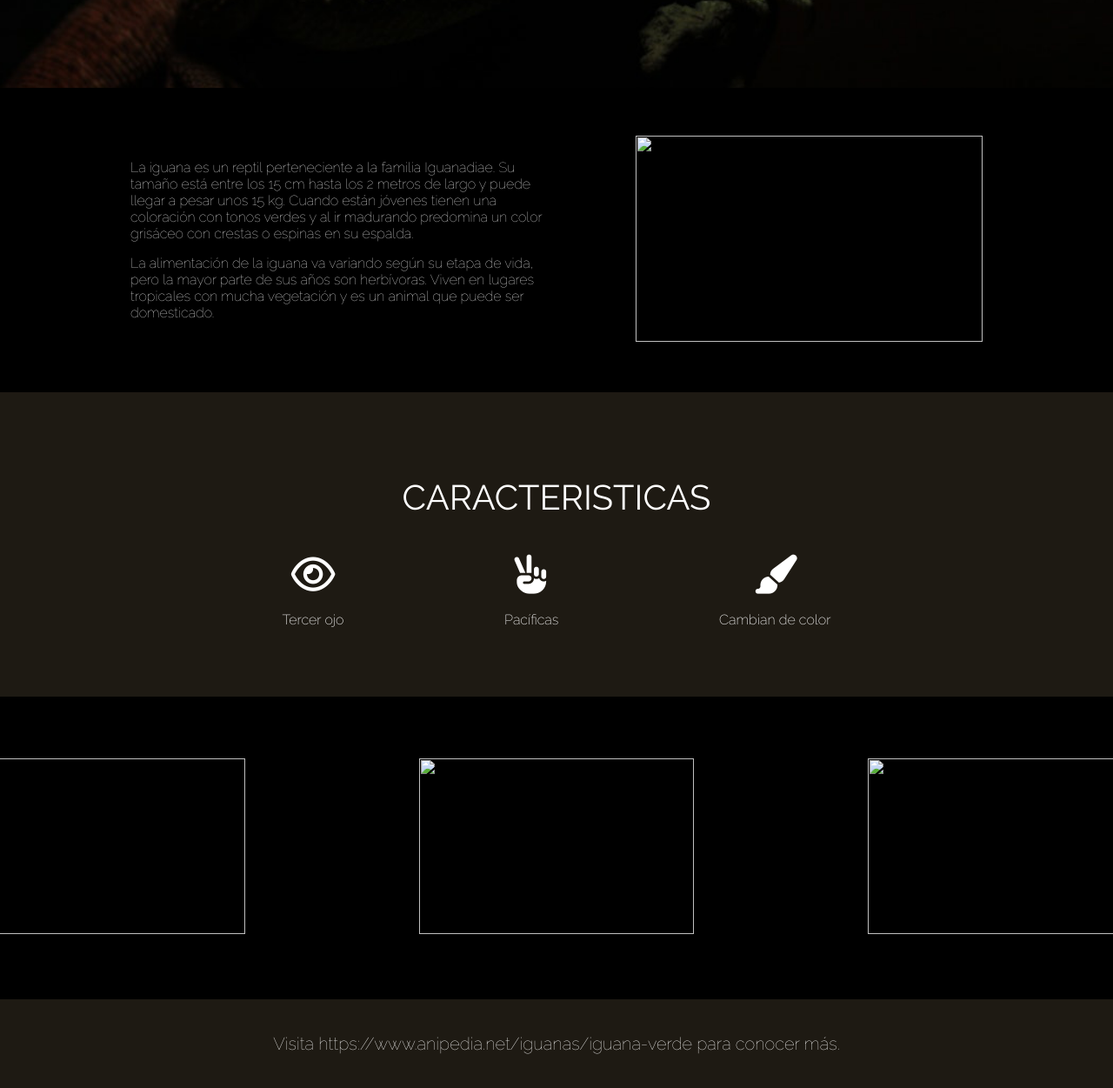
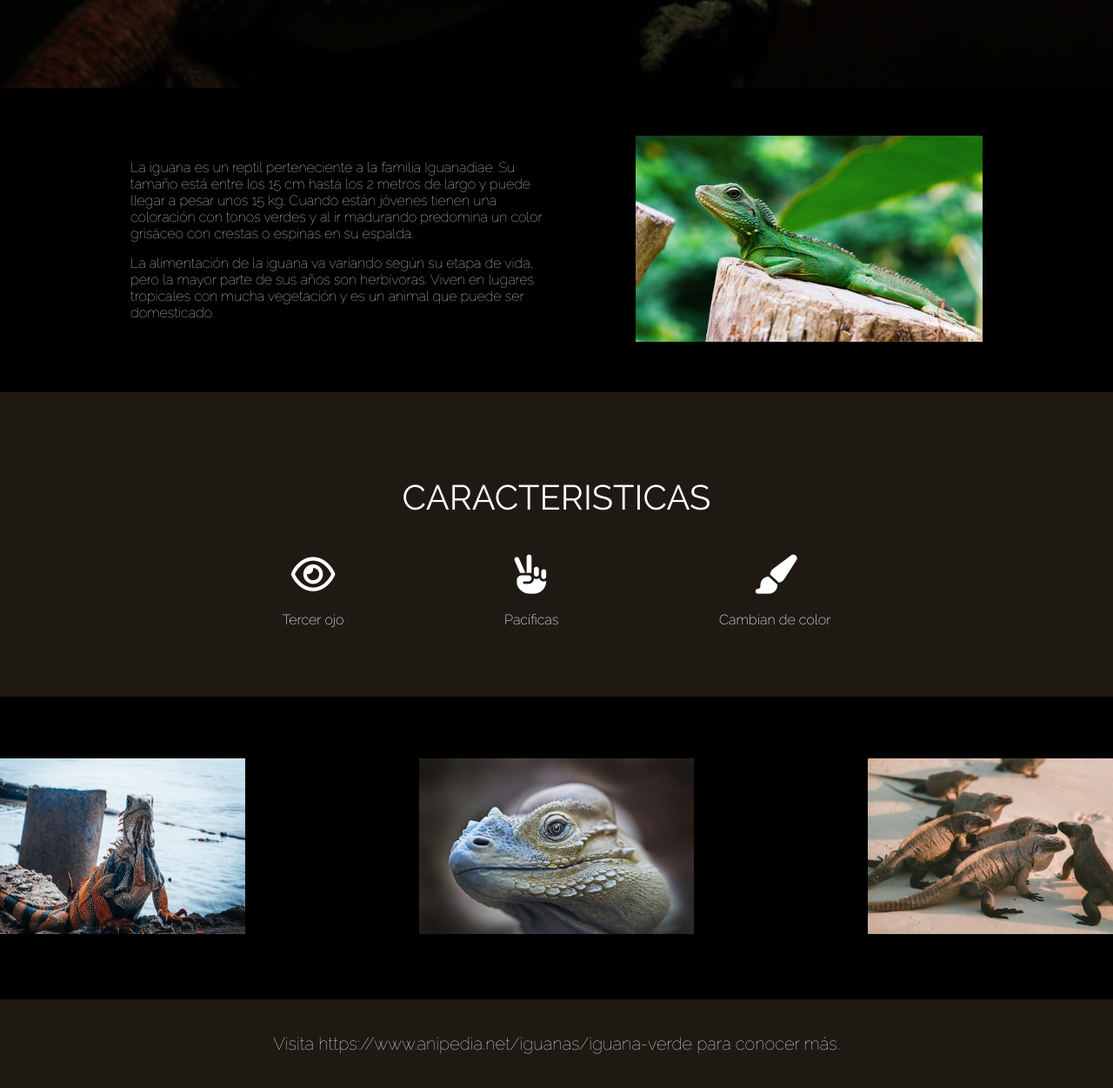
Before and after one commit to cespinozaq/Iguana-Page, a plain HTML site: page index.html in a window 1280 px wide. Shown: the part 685-1936 px from the top of the page at 87% size. Drawn offline with Linux system fonts and the light colour scheme.

Commit message:
Se corriegen src de imgs

```diff
--- a/index.html
+++ b/index.html
@@ -19,7 +19,7 @@
     <link
       rel="icon"
       type="image/png"
-      href="../desafio_3/assets/favicon/iguana-ICONO.jpg"
+      href="../Iguanas-Page/assets/favicon/iguana-ICONO.jpg"
     />
     <!-- LINK CSS -->
     <link rel="stylesheet" href="assets/css/style.css" />
@@ -30,7 +30,7 @@
     <!-- part1 Header -->
     <header class="header">
       <div>
-        <h1 class="titulo">IGUANAS LOCAS</h1>
+        <h1 class="titulo">IGUANAS</h1>
       </div>
     </header>
     <!-- parte1 IMG Principal -->
@@ -54,7 +54,7 @@
           </p>
         </div>
         <div class="imgseccion2">
-          <img src="../desafio_3/assets/imgs/iguana-1.jpg" />
+          <img src="assets/imgs/iguana-1.jpg" />
         </div>
       </section>
       <!-- parte3 -->
@@ -82,13 +82,13 @@
       <!-- parte4 -->
       <section class="seccion4">
         <div>
-          <img src="../desafio_3/assets/imgs/iguana-2.jpg" />
+          <img src="assets/imgs/iguana-2.jpg" />
         </div>
         <div>
-          <img src="../desafio_3/assets/imgs/iguana-3.jpg" />
+          <img src="assets/imgs/iguana-3.jpg" />
         </div>
         <div>
-          <img src="../desafio_3/assets/imgs/iguana-4.jpg" />
+          <img src="assets/imgs/iguana-4.jpg" />
         </div>
       </section>
     </main>
```
